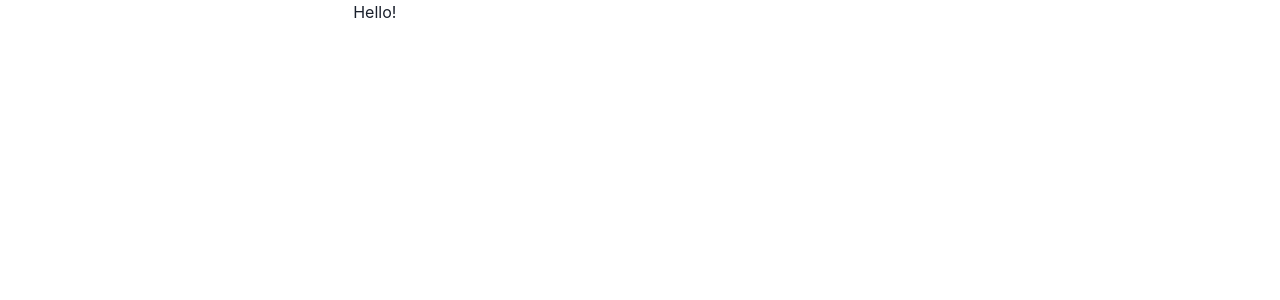
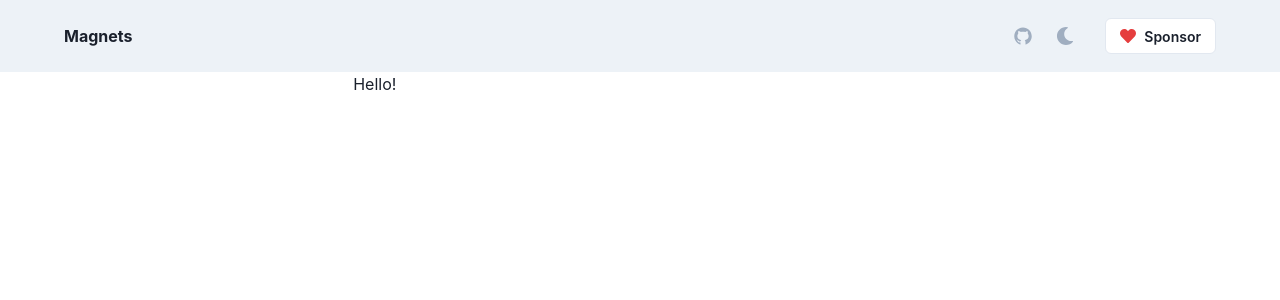
Before and after one commit to 4ndv/magnets, a Next.js app: page / in a window 1280 px wide. Shown: the top 300 px of the page. Built offline with nearby package versions, Linux system fonts and the light colour scheme.

Commit message:
feat: added header

```diff
--- /dev/null
+++ b/components/header/index.js
@@ -0,0 +1,117 @@
+import { useRef, useState, useEffect } from 'react';
+import {
+  chakra, Link, HStack, Flex, Box, useColorMode, useColorModeValue, Icon, IconButton,
+} from '@chakra-ui/react';
+import { useViewportScroll } from 'framer-motion';
+import { FaMoon, FaSun, FaHeart } from 'react-icons/fa';
+import { AiFillGithub } from 'react-icons/ai';
+
+function Header() {
+  const { toggleColorMode: toggleMode } = useColorMode();
+  const text = useColorModeValue('dark', 'light');
+  const SwitchIcon = useColorModeValue(FaMoon, FaSun);
+
+  const bg = useColorModeValue('gray.100', 'gray.900');
+  const ref = useRef();
+  const [y, setY] = useState(0);
+  const { height = 0 } = ref.current ? ref.current.getBoundingClientRect() : {};
+
+  const { scrollY } = useViewportScroll();
+
+  useEffect(() => scrollY.onChange(() => setY(scrollY.get())), [scrollY]);
+
+  const SponsorButton = (
+    <Box
+      display="flex"
+      alignItems="center"
+      as="a"
+      href="https://lynx.pink/buymeacoffee"
+      target="_blank"
+      rel="noopener noreferrer"
+      bg="white"
+      borderWidth="1px"
+      borderColor="gray.200"
+      px="1em"
+      minH="36px"
+      rounded="md"
+      fontSize="sm"
+      color="gray.800"
+      outline="0"
+      transition="all 0.3s"
+      _hover={{
+        bg: 'gray.200',
+        borderColor: 'gray.400',
+      }}
+      _active={{
+        borderColor: 'gray.200',
+      }}
+      _focus={{
+        boxShadow: 'outline',
+      }}
+      ml={5}
+    >
+      <Icon as={FaHeart} w="4" h="4" color="red.500" mr="2" />
+      <Box as="strong" lineHeight="inherit" fontWeight="semibold">
+        Sponsor
+      </Box>
+    </Box>
+  );
+
+  return (
+    <Box pos="relative">
+      <chakra.header
+        ref={ref}
+        shadow={y > height ? 'sm' : undefined}
+        transition="box-shadow 0.2s"
+        bg={bg}
+        w="full"
+        overflowY="hidden"
+      >
+        <chakra.div h="4.5rem" mx="auto" maxW="1200px">
+          <Flex w="full" h="full" px="6" align="center" justify="space-between">
+            <Flex align="center">
+              <b>Magnets</b>
+            </Flex>
+
+            <Flex
+              justify="flex-end"
+              w="full"
+              maxW="824px"
+              align="center"
+              color="gray.400"
+            >
+              <HStack spacing="5">
+                <Link
+                  isExternal
+                  href="https://github.com/4ndv/magnets"
+                >
+                  <Icon
+                    as={AiFillGithub}
+                    display="block"
+                    transition="color 0.2s"
+                    w="5"
+                    h="5"
+                    _hover={{ color: 'gray.600' }}
+                  />
+                </Link>
+              </HStack>
+              <IconButton
+                size="md"
+                fontSize="lg"
+                aria-label={`Switch to ${text} mode`}
+                variant="ghost"
+                color="current"
+                ml={{ base: '0', md: '3' }}
+                onClick={toggleMode}
+                icon={<SwitchIcon />}
+              />
+              {SponsorButton}
+            </Flex>
+          </Flex>
+        </chakra.div>
+      </chakra.header>
+    </Box>
+  );
+}
+
+export default Header;
--- a/pages/index.js
+++ b/pages/index.js
@@ -1,15 +1,19 @@
-import Head from "next/head"
-import { Container } from "@chakra-ui/react"
+import Head from 'next/head';
+import { Container } from '@chakra-ui/react';
+import Header from '@/components/header';
 
 export default function Home() {
   return (
-    <Container>
+    <>
+      <Header />
       <Head>
         <title>Magnets - Online Magnet Links Editor</title>
         <meta name="description" content="Magnets is a visual magnet link generator, editor and parser. Convert torrent files to magnets and vice versa, edit and import trackers, and much more" />
         <link rel="icon" href="/favicon.ico" />
       </Head>
-      <div>Hello!</div>
-    </Container>
-  )
+      <Container>
+        <div>Hello!</div>
+      </Container>
+    </>
+  );
 }
```
